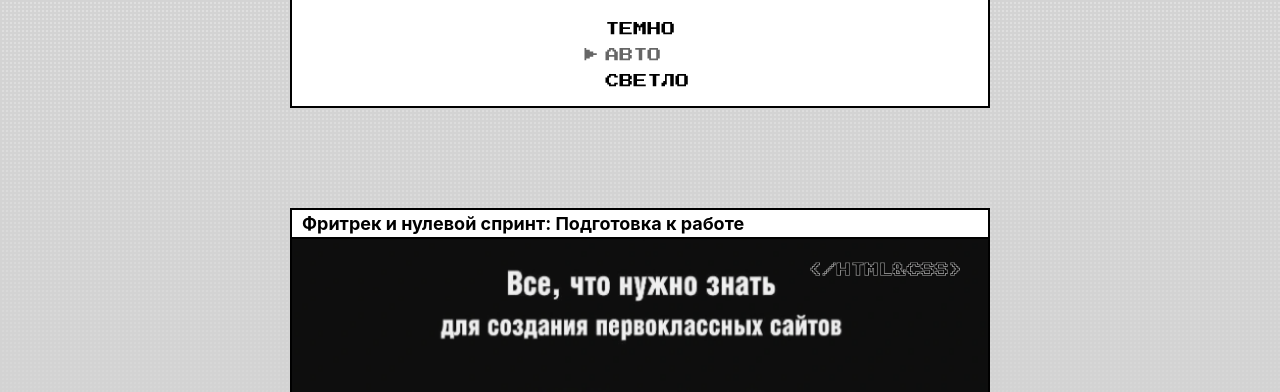
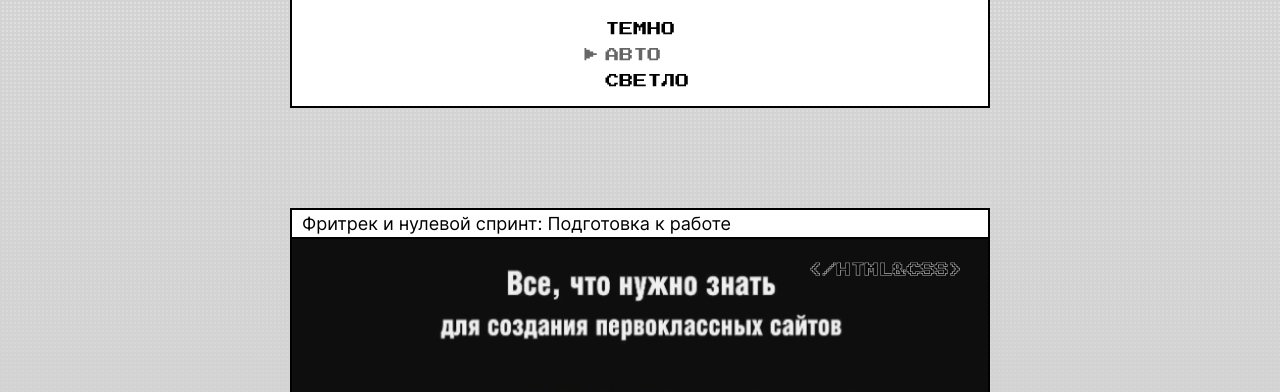
Before and after one commit to tadana-zanzarah/zakrivayuschiy-teg-f, a plain HTML site: page index.html in a window 1280 px wide. Shown: the part 340-732 px from the top of the page. Drawn offline with Linux system fonts and the light colour scheme.

Commit message:
first-try

```diff
--- a/styles/style.css
+++ b/styles/style.css
@@ -20,7 +20,8 @@
   justify-content: center;
   align-items: center;
   color: var(--Themes-mainColor, #000000);
-  font-family: 'Inter', sans-serif;
+  font-family: "Inter", sans-serif;
+  font-weight: 400;
   font-size: 14px;
   background-color: var(--Themes-background, #ffffff);
   background-image: var(--background-image);
@@ -32,8 +33,9 @@
 }
 
 @supports (font-variation-settings: normal) {
-  body {
-      font-family: var(----font-main, 'Inter-Variable');
+  .page {
+    font-family: var(----font-main, "Inter-Variable");
+    font-variation-settings: "wght" 400;
   }
 }
 
```
